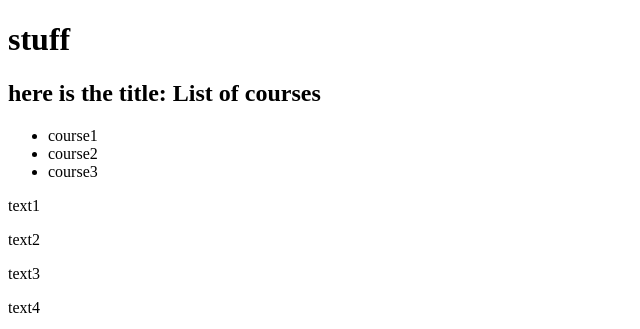
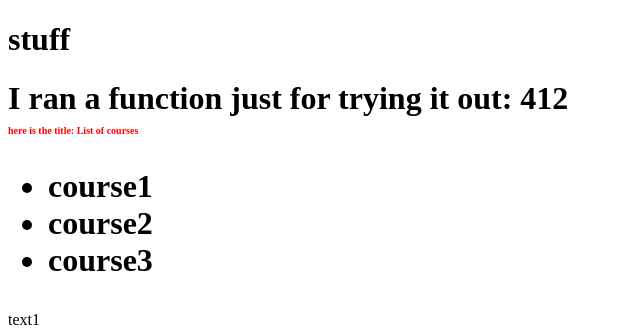
Before and after one commit to ryanpburnett/angular-practice, an Angular app: page / in a window 1280 px wide. Shown: the top 329 px of the page, without its empty margins (0-640 px from the left). Built offline with nearby package versions, Linux system fonts and the light colour scheme.

Commit message:
messing with css

```diff
--- a/src/app/courses.component.ts
+++ b/src/app/courses.component.ts
@@ -3,6 +3,7 @@
 @Component({
     selector: 'courses',
     template: `
+        <h1>I ran a function just for trying it out: {{ heresAFunction(1) }}
         <h2>{{ "here is the title: " + getTitle() }}</h2>
         <ul>
             <li *ngFor="let course of courses">
@@ -16,5 +17,8 @@
     getTitle() {
         return this.title;
     }
+    heresAFunction(x: number) {
+        return x*412;
+    }
     courses = ["course1", "course2", "course3"]
 }
--- a/src/styles.css
+++ b/src/styles.css
@@ -1 +1,5 @@
 /* You can add global styles to this file, and also import other style files */
+h2 {
+    font-size: 10px;
+    color: red;
+}
```
Also changed, not shown: src/app/pancakes/pancakes.component.css (line endings or trailing spaces).
